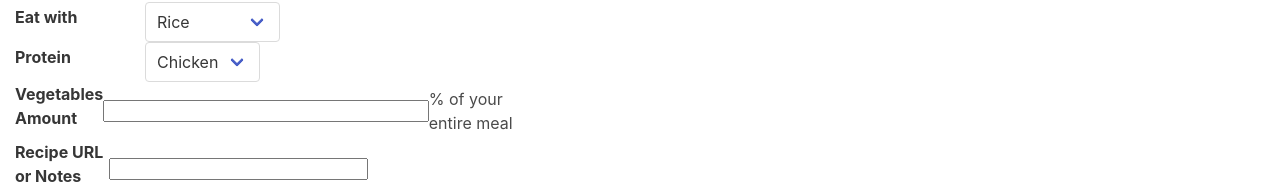
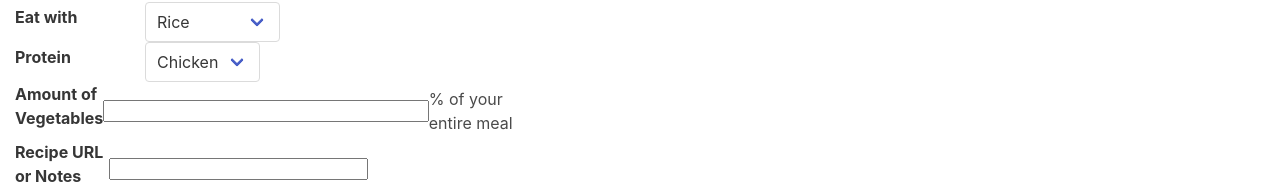
Before and after one commit to CocoTapi/PortfolioProject2, a React (Create React App) app in the folder meal_plan/: page / in a window 1280 px wide. Shown: the part 162-346 px from the top of the page. Built offline with nearby package versions, Linux system fonts and the light colour scheme.

Commit message:
changed the label

```diff
--- a/meal_plan/src/conponents/MenuForm.js
+++ b/meal_plan/src/conponents/MenuForm.js
@@ -73,7 +73,7 @@ function MenuForm () {
                 </div>
                 <div className="field-group">
                     <div className="field">
-                        <label className="label">Vegetables Amount</label>
+                        <label className="label">Amount of Vegetables</label>
                         <input
                             className="inout is-expanded"
                             value={amount || ''}
```
